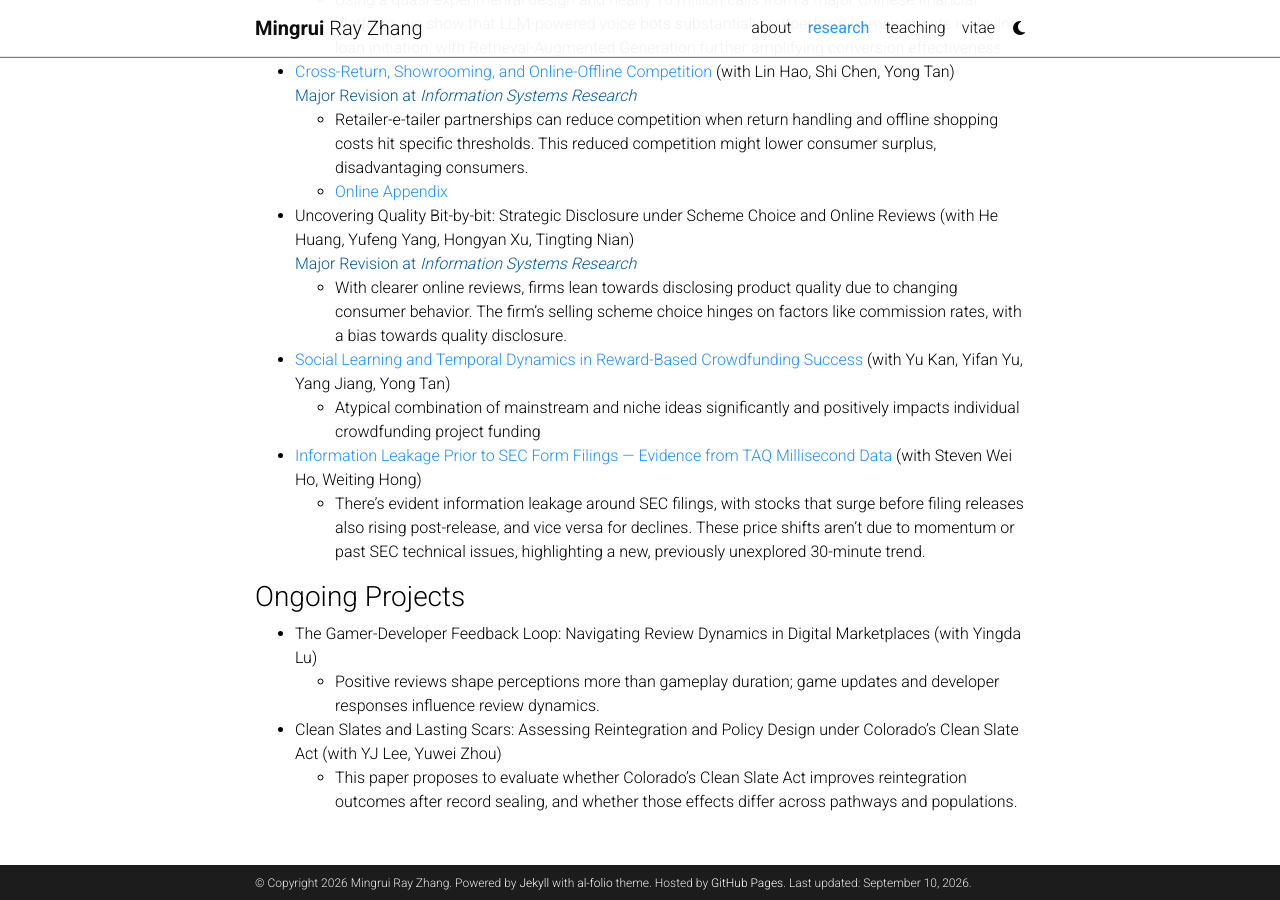
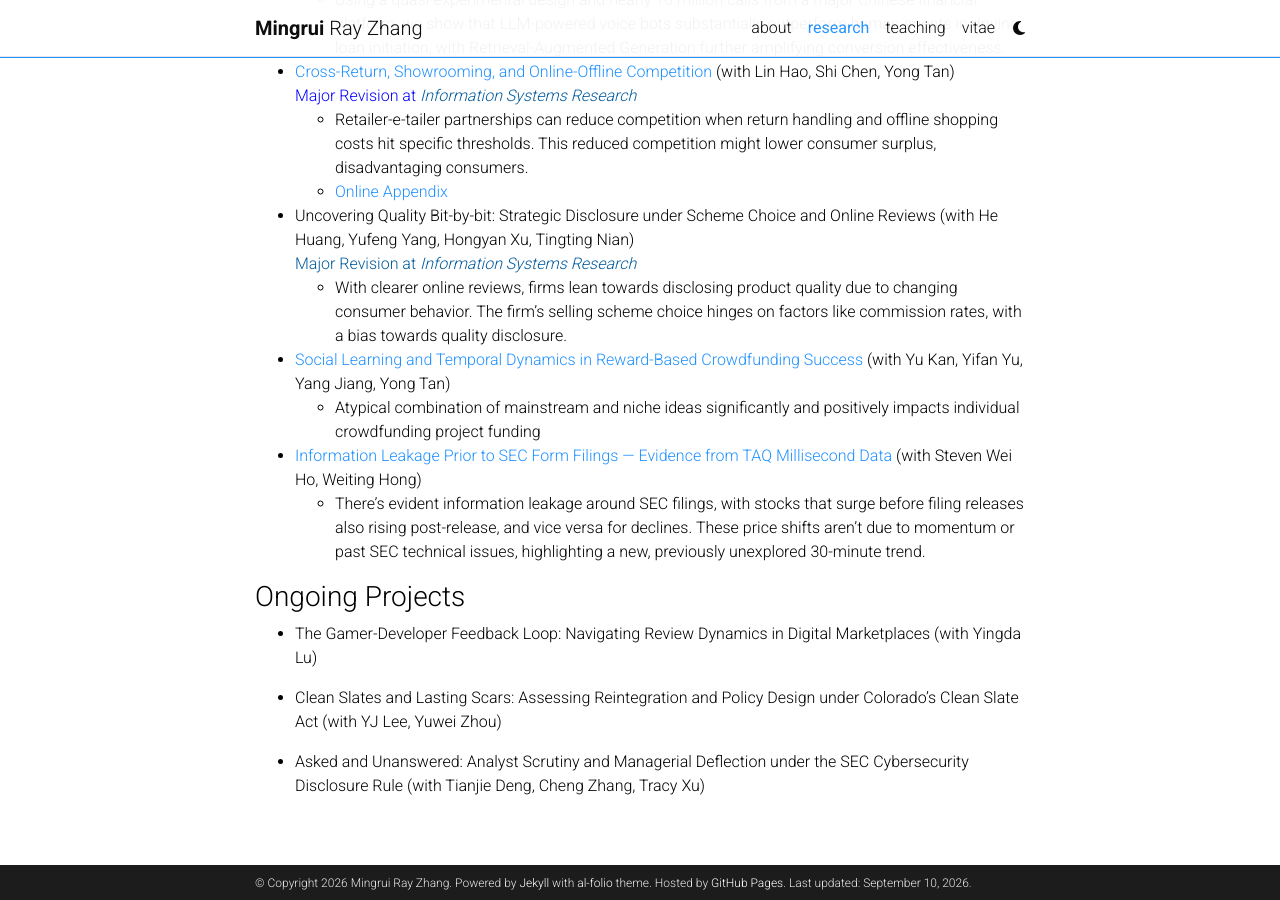
Before and after one commit to MingruiRayZhang/MingruiRayZhang.github.io, a Jekyll site: the page built from _pages/research.md, in a window 1280 px wide and 900 px high, scrolled down 613 px. Built offline with Jekyll 4.4.1, drawn with Linux system fonts in a browser that asks for light colours; comment, search, counter and statistics services are not loaded; a style sheet for code colours, icons or effects is not loaded.

Commit message:
Update research.md

```diff
--- a/_pages/research.md
+++ b/_pages/research.md
@@ -22,7 +22,7 @@ nav_order: 2
   - Using a quasi-experimental design and nearly 10 million calls from a major Chinese financial platform, we show that LLM-powered voice bots substantially outperform human agents in driving loan initiation, with Retrieval-Augmented Generation further amplifying conversion effectiveness.
 
 - [Cross-Return, Showrooming, and Online-Offline Competition](https://papers.ssrn.com/sol3/papers.cfm?abstract_id=5696402) (with Lin Hao, Shi Chen, Yong Tan)\
-  <span style="color: #005A9C;">Major Revision at <em style="color: #005A9C;">Information Systems Research</em></span>
+  <span style="color: blue;">Major Revision at <em style="color: #005A9C;">Information Systems Research</em></span>
   -  Retailer-e-tailer partnerships can reduce competition when return handling and offline shopping costs hit specific thresholds. This reduced competition might lower consumer surplus, disadvantaging consumers.
   - [Online Appendix](/assets/appendices/ZhangHaoChenTan-2025-appendix.pdf)
 
@@ -39,7 +39,9 @@ nav_order: 2
 ### Ongoing Projects
 
 - The Gamer-Developer Feedback Loop: Navigating Review Dynamics in Digital Marketplaces (with Yingda Lu)
-  - Positive reviews shape perceptions more than gameplay duration; game updates and developer responses influence review dynamics.
+  <!-- - Positive reviews shape perceptions more than gameplay duration; game updates and developer responses influence review dynamics. -->
 
 - Clean Slates and Lasting Scars: Assessing Reintegration and Policy Design under Colorado’s Clean Slate Act (with YJ Lee, Yuwei Zhou)
-  - This paper proposes to evaluate whether Colorado’s Clean Slate Act improves reintegration outcomes after record sealing, and whether those effects differ across pathways and populations.
+  <!-- - This paper proposes to evaluate whether Colorado’s Clean Slate Act improves reintegration outcomes after record sealing, and whether those effects differ across pathways and populations. -->
+
+- Asked and Unanswered: Analyst Scrutiny and Managerial Deflection under the SEC Cybersecurity Disclosure Rule (with Tianjie Deng, Cheng Zhang, Tracy Xu)
```
